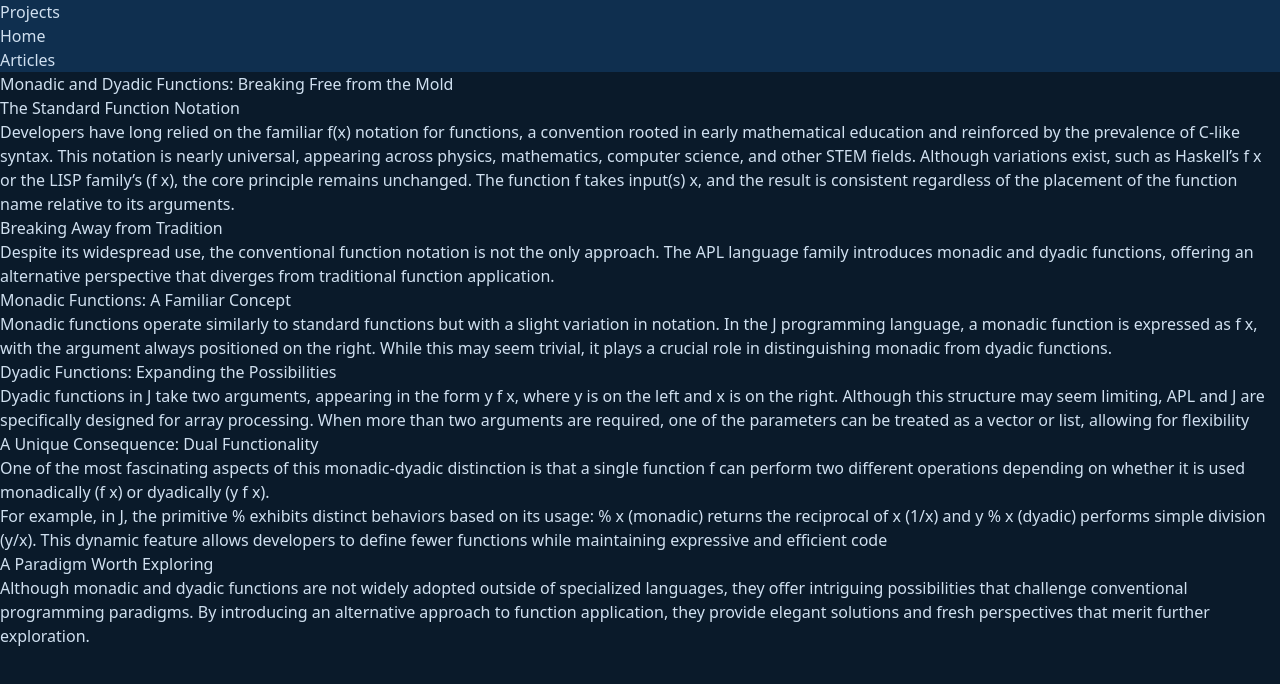
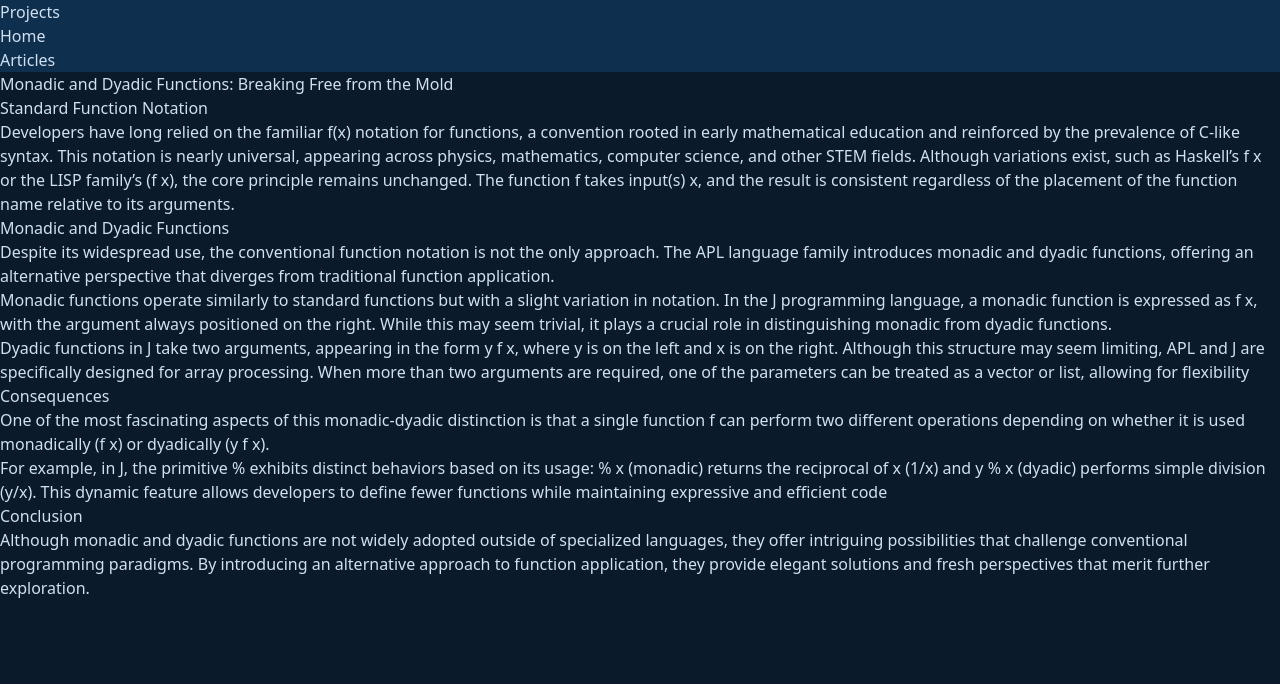
Before and after one commit to CAD-CS/CAD-CS.github.io, a Next.js app: page /articles/monadic-dyadic in a window 1280 px wide. Shown: the top 684 px of the page. Built offline with nearby package versions, Linux system fonts and the light colour scheme.

Commit message:
fixed typos

```diff
--- a/src/app/articles/monadic-dyadic/page.tsx
+++ b/src/app/articles/monadic-dyadic/page.tsx
@@ -15,7 +15,7 @@ export default function MonadicDyadic() {
         Monadic and Dyadic Functions: Breaking Free from the Mold
       </PageHeader>
       <ContentBox>
-        <ContentHeader>The Standard Function Notation</ContentHeader>
+        <ContentHeader>Standard Function Notation</ContentHeader>
         <ContentParagraph>
           Developers have long relied on the familiar f(x) notation for
           functions, a convention rooted in early mathematical education and
@@ -27,14 +27,13 @@ export default function MonadicDyadic() {
           regardless of the placement of the function name relative to its
           arguments.
         </ContentParagraph>
-        <ContentHeader>Breaking Away from Tradition</ContentHeader>
+        <ContentHeader>Monadic and Dyadic Functions</ContentHeader>
         <ContentParagraph>
           Despite its widespread use, the conventional function notation is not
           the only approach. The APL language family introduces monadic and
           dyadic functions, offering an alternative perspective that diverges
           from traditional function application.
         </ContentParagraph>
-        <ContentHeader>Monadic Functions: A Familiar Concept</ContentHeader>
         <ContentParagraph>
           Monadic functions operate similarly to standard functions but with a
           slight variation in notation. In the J programming language, a monadic
@@ -42,9 +41,6 @@ export default function MonadicDyadic() {
           the right. While this may seem trivial, it plays a crucial role in
           distinguishing monadic from dyadic functions.
         </ContentParagraph>
-        <ContentHeader>
-          Dyadic Functions: Expanding the Possibilities
-        </ContentHeader>
         <ContentParagraph>
           Dyadic functions in J take two arguments, appearing in the form y f x,
           where y is on the left and x is on the right. Although this structure
@@ -53,7 +49,7 @@ export default function MonadicDyadic() {
           parameters can be treated as a vector or list, allowing for
           flexibility
         </ContentParagraph>
-        <ContentHeader>A Unique Consequence: Dual Functionality</ContentHeader>
+        <ContentHeader>Consequences</ContentHeader>
         <ContentParagraph>
           One of the most fascinating aspects of this monadic-dyadic distinction
           is that a single function f can perform two different operations
@@ -67,7 +63,7 @@ export default function MonadicDyadic() {
           developers to define fewer functions while maintaining expressive and
           efficient code
         </ContentParagraph>
-        <ContentHeader>A Paradigm Worth Exploring</ContentHeader>
+        <ContentHeader>Conclusion</ContentHeader>
         <ContentParagraph>
           Although monadic and dyadic functions are not widely adopted outside
           of specialized languages, they offer intriguing possibilities that
--- a/src/app/projects/ubc-query/page.tsx
+++ b/src/app/projects/ubc-query/page.tsx
@@ -5,7 +5,7 @@ import PageHeader from "@/app/_components/PageHeader";
 import { Metadata } from "next";
 
 export const metadata: Metadata = {
-  title: "Projects",
+  title: "UBC Query",
 };
 
 export default function UBCQuery() {
```
Also changed, not shown: src/app/articles/alternative-designs/page.tsx (+1 -10 lines).
